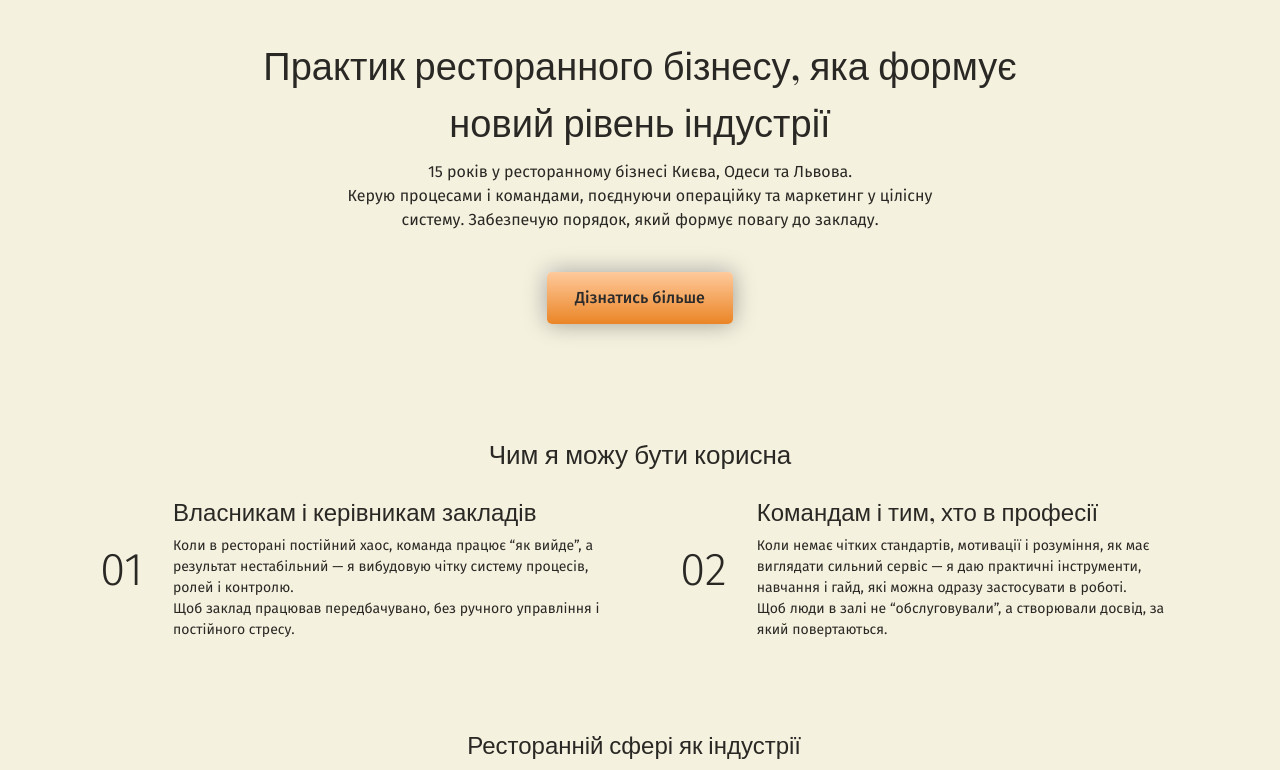
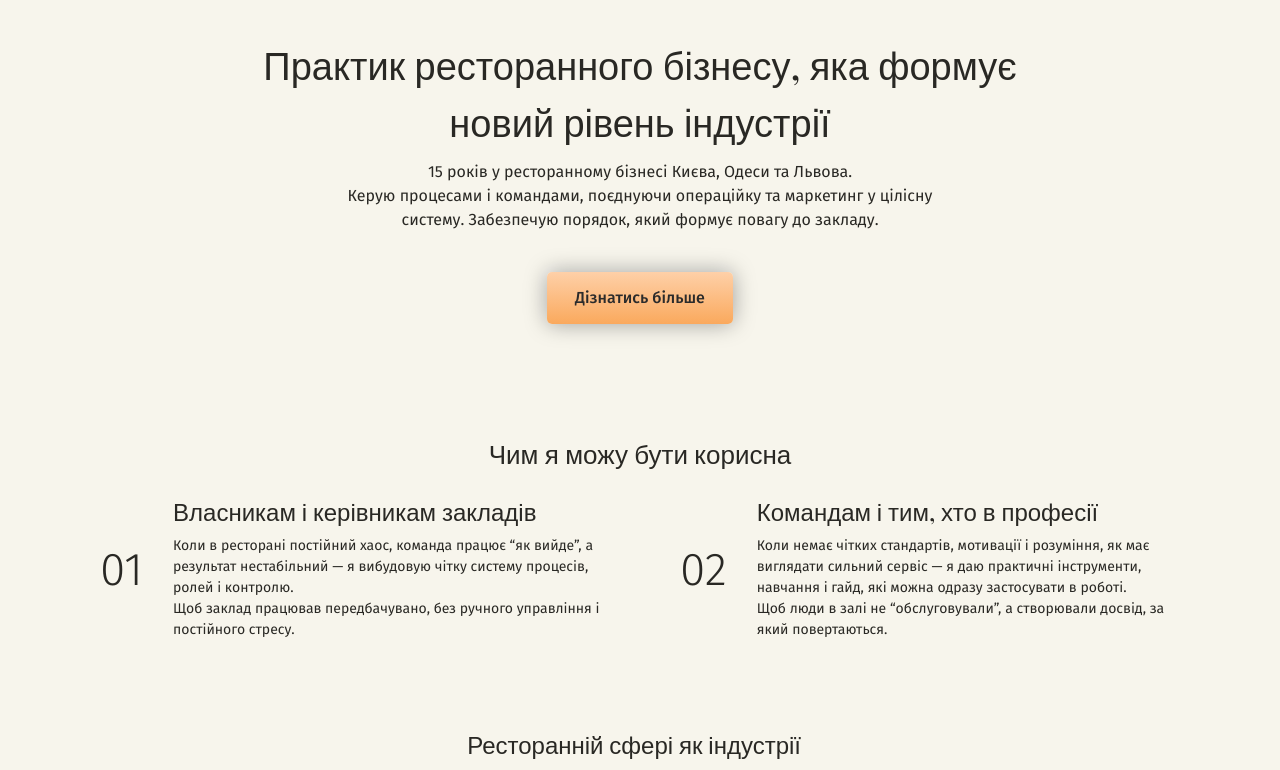
Before and after one commit to AdamT3H/solodka-rest, a Next.js app: page / in a window 1280 px wide. Shown: the top 770 px of the page. Built offline with nearby package versions, Linux system fonts and the light colour scheme; a web font is replaced by a local one.

Commit message:
fix colours

```diff
--- a/app/globals.css
+++ b/app/globals.css
@@ -1,7 +1,7 @@
 @import "tailwindcss";
 
 :root {
-  --background: #f5f1df;      /* світлий бежевий фон */
+  --background: #f7f5ec;      /* світлий бежевий фон */
   --foreground: #292824;     /* темно-зелений текст */
 
   --primary: #507d53;         /* основний зелений */
--- a/app/home.module.css
+++ b/app/home.module.css
@@ -32,7 +32,7 @@
 }
 
 .button {
-  background: linear-gradient(0deg, #ea8526, #ffca9c);
+  background: linear-gradient(0deg, #faa95d, #fed0a8);
   color: #2b2b2b;
 
   padding: 14px 28px;
@@ -482,7 +482,7 @@
   border: none;
   border-radius: 8px;
 
-  background: linear-gradient(135deg, #ea8526, #ffb36b);
+  background: linear-gradient(0deg, #faa95d, #fed0a8);
   color: #2b2b2b;
 
   font-weight: 600;
```
